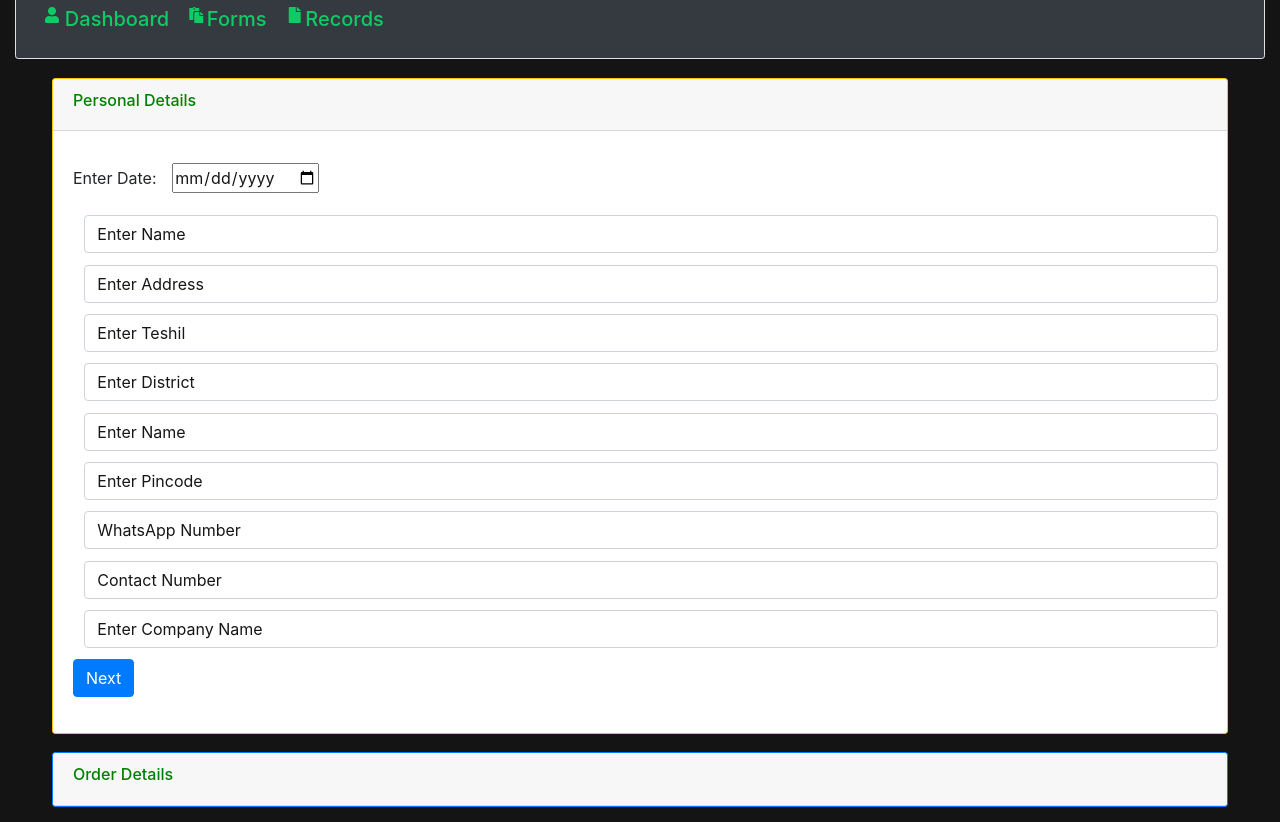
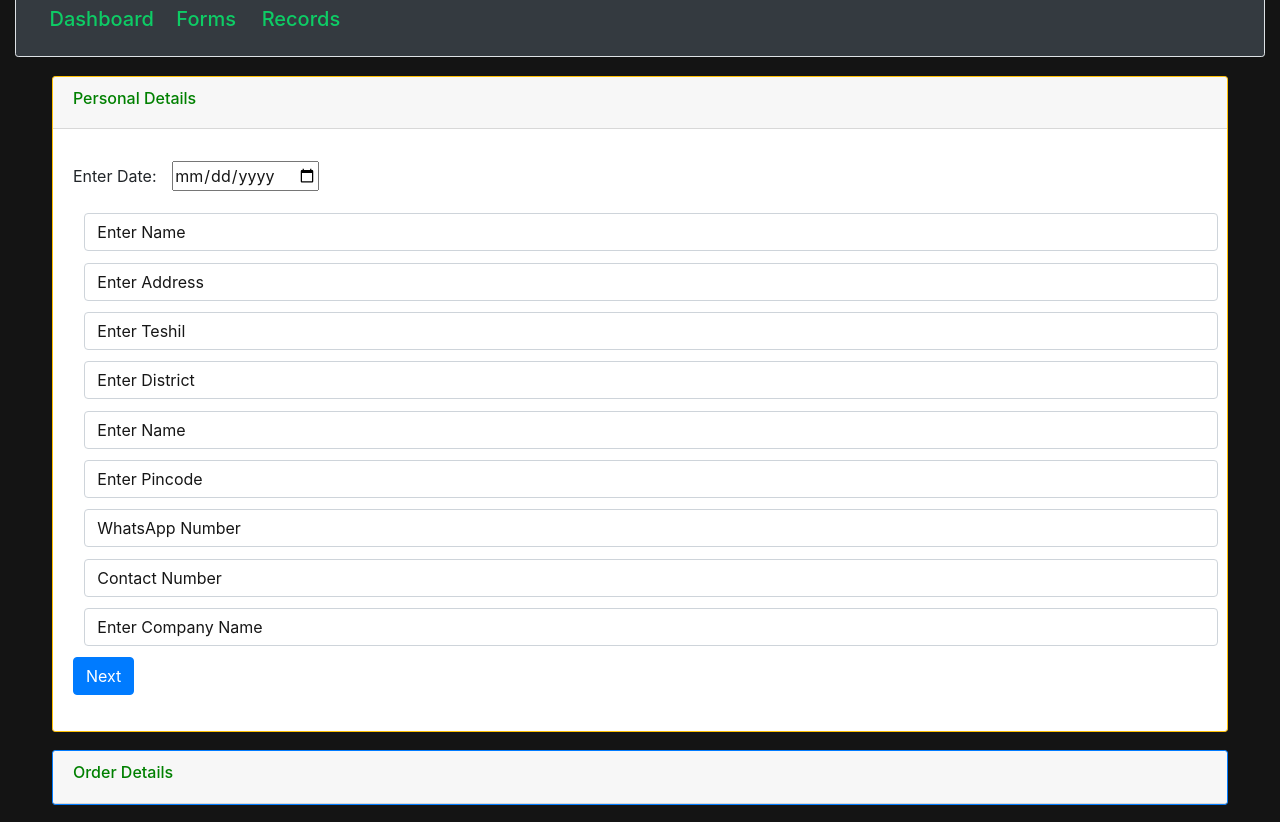
Before and after one commit to AishwaryaArun15/webdesignFrontEnd, a plain HTML site: page Bkisan/first.html in a window 1280 px wide. Shown: the part 102-924 px from the top of the page. Drawn offline with nearby package versions, Linux system fonts and the light colour scheme.

Commit message:
Update first.html

```diff
--- a/Bkisan/first.html
+++ b/Bkisan/first.html
@@ -30,13 +30,13 @@
         <nav class="navbar navbar-expand-sm bg-dark sticky-top border rounded-sm">
             <ul class="navbar-nav">
               <li class="nav-item">
-                <a class="nav-link  head-row" href="#"><i class="fas fa-user"></i><h5 class="nav-text">Dashboard</h5></a>
+                <a class="nav-link  head-row" href="#"><h5 class="nav-text">Dashboard</h5></a>
               </li>
               <li class="nav-item">
-                <a class="nav-link   head-row" href="#"><i class="fas fa-paste"></i><h5 class="nav-text">Forms</h5></a>
+                <a class="nav-link   head-row" href="#"><h5 class="nav-text">Forms</h5></a>
               </li>
               <li class="nav-item">
-                <a class="nav-link  head-row" href="#"><i class="fas fa-file"></i><h5 class="nav-text">Records</h5></a>
+                <a class="nav-link  head-row" href="#"><h5 class="nav-text">Records</h5></a>
               </li>
             </ul>
 
```
